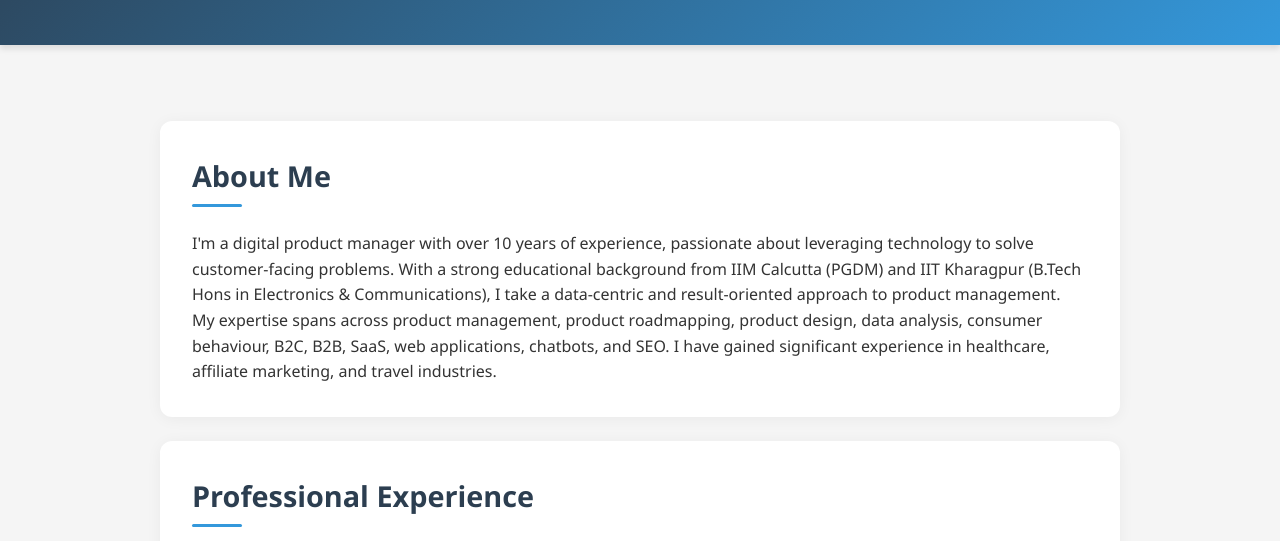
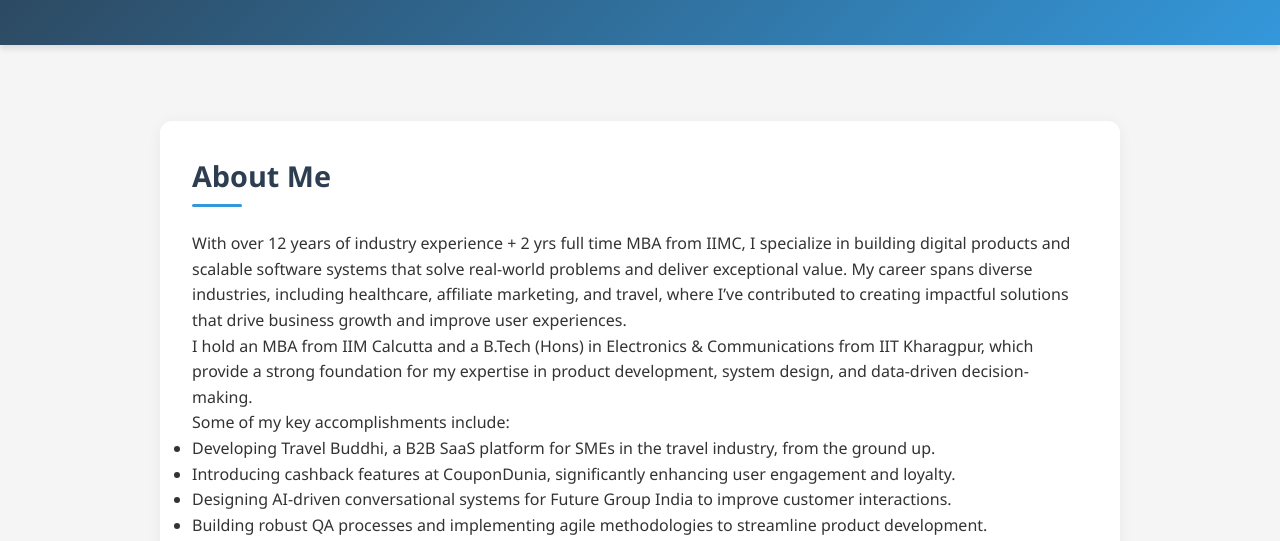
Before and after one commit to jayaraju-gorle/jayaraju-gorle.github.io, a plain HTML site: page index.html in a window 1280 px wide. Shown: the part 191-732 px from the top of the page. Drawn offline with Linux system fonts and the light colour scheme.

Commit message:
Revise About Me section in index.html
Updated professional summary and key accomplishments to reflect more recent experience and contributions.

```diff
--- a/index.html
+++ b/index.html
@@ -296,10 +296,23 @@
         <section class="section">
             <h2>About Me</h2>
             <p>
-                I'm a digital product manager with over 10 years of experience, passionate about leveraging technology to solve customer-facing problems. With a strong educational background from IIM Calcutta (PGDM) and IIT Kharagpur (B.Tech Hons in Electronics & Communications), I take a data-centric and result-oriented approach to product management.
+                With over 12 years of industry experience + 2 yrs full time MBA from IIMC, I specialize in building digital products and scalable software systems that solve real-world problems and deliver exceptional value. My career spans diverse industries, including healthcare, affiliate marketing, and travel, where I’ve contributed to creating impactful solutions that drive business growth and improve user experiences.
             </p>
+
             <p>
-                My expertise spans across product management, product roadmapping, product design, data analysis, consumer behaviour, B2C, B2B, SaaS, web applications, chatbots, and SEO. I have gained significant experience in healthcare, affiliate marketing, and travel industries.
+                I hold an MBA from IIM Calcutta and a B.Tech (Hons) in Electronics &amp; Communications from IIT Kharagpur, which provide a strong foundation for my expertise in product development, system design, and data-driven decision-making.
+            </p>
+
+            <p>Some of my key accomplishments include:</p>
+            <ul>
+                <li>Developing Travel Buddhi, a B2B SaaS platform for SMEs in the travel industry, from the ground up.</li>
+                <li>Introducing cashback features at CouponDunia, significantly enhancing user engagement and loyalty.</li>
+                <li>Designing AI-driven conversational systems for Future Group India to improve customer interactions.</li>
+                <li>Building robust QA processes and implementing agile methodologies to streamline product development.</li>
+            </ul>
+
+            <p>
+                My approach combines technical expertise with strategic thinking to deliver innovative products that address customer needs. I am passionate about collaborating with cross-functional teams to build scalable solutions that create meaningful impact.
             </p>
         </section>
 
```
